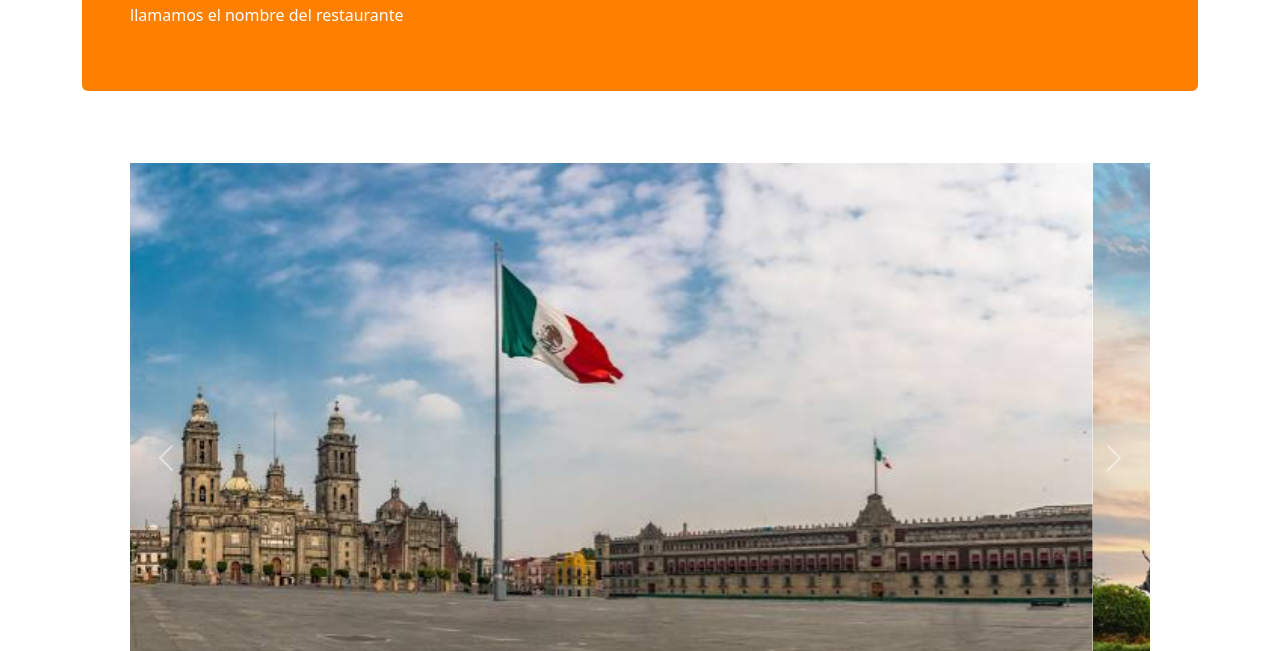
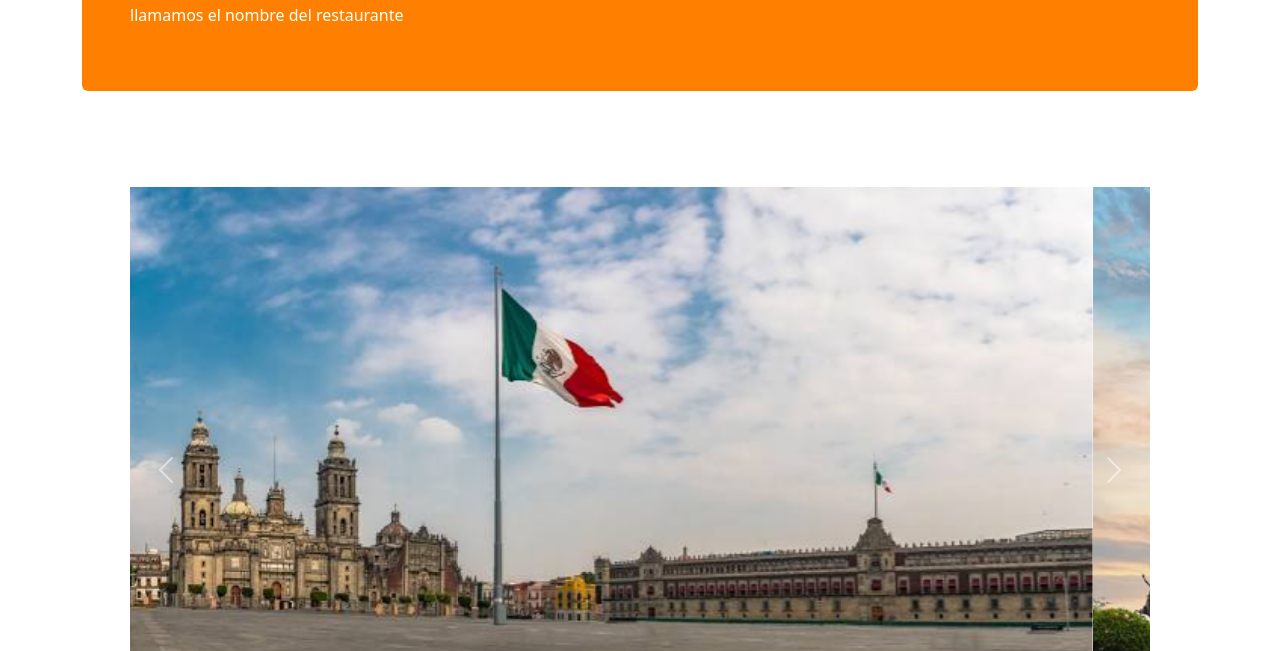
Before and after one commit to Juna211/FullStack, a plain HTML site: page html/menu.html in a window 1280 px wide. Shown: the part 149-800 px from the top of the page. Drawn offline with nearby package versions, Linux system fonts and the light colour scheme.

Commit message:
actualizacion de imagenes

```diff
--- a/html/menu.html
+++ b/html/menu.html
@@ -30,7 +30,7 @@
           </div>
 
           <!-- The slideshow/carousel -->
-          <div class="carousel-inner">
+          <div class="carousel-inner slide mt-4 " >
             <div class="carousel-item active">
               <img src="/imagenes/slide1.jpeg" alt="Los Angeles" class="d-block w-100">
             </div>
```
